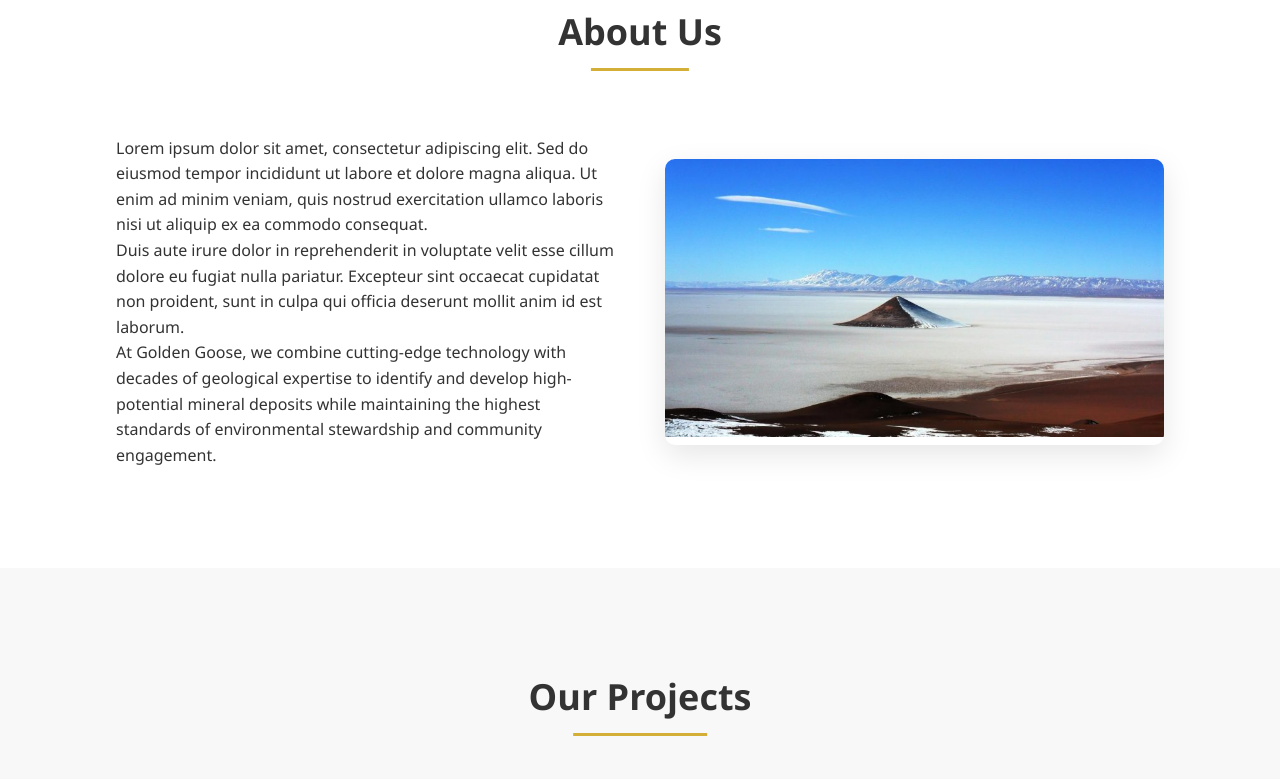
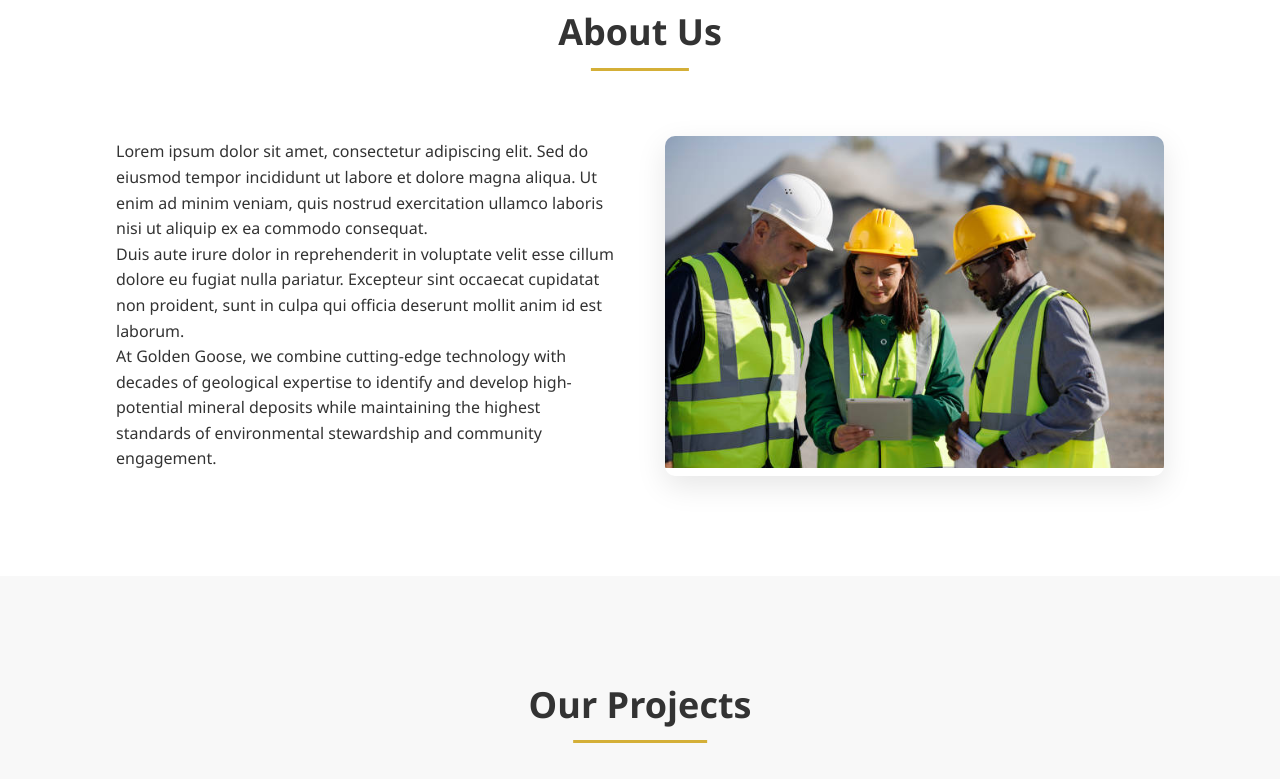
Before and after one commit to franbeb/testGG, a plain HTML site: page index.html in a window 1280 px wide. Shown: the part 977-1756 px from the top of the page. Drawn offline with nearby package versions, Linux system fonts and the light colour scheme.

Commit message:
about us

```diff
--- a/index.html
+++ b/index.html
@@ -68,7 +68,7 @@
                     <p>Duis aute irure dolor in reprehenderit in voluptate velit esse cillum dolore eu fugiat nulla pariatur. Excepteur sint occaecat cupidatat non proident, sunt in culpa qui officia deserunt mollit anim id est laborum.</p>
                     <p>At Golden Goose, we combine cutting-edge technology with decades of geological expertise to identify and develop high-potential mineral deposits while maintaining the highest standards of environmental stewardship and community engagement.</p>
                 </div>
-                                <div class="about-image">                    <img src="images/proyects/proyecto.jpg" alt="About Golden Goose">                </div>
+                                <div class="about-image">                    <img src="images/aboutus/aboutus.jpg" alt="About Golden Goose">                </div>
             </div>
         </div>
     </section>
```
Also changed, not shown: images/aboutus/aboutus.jpg (added).
